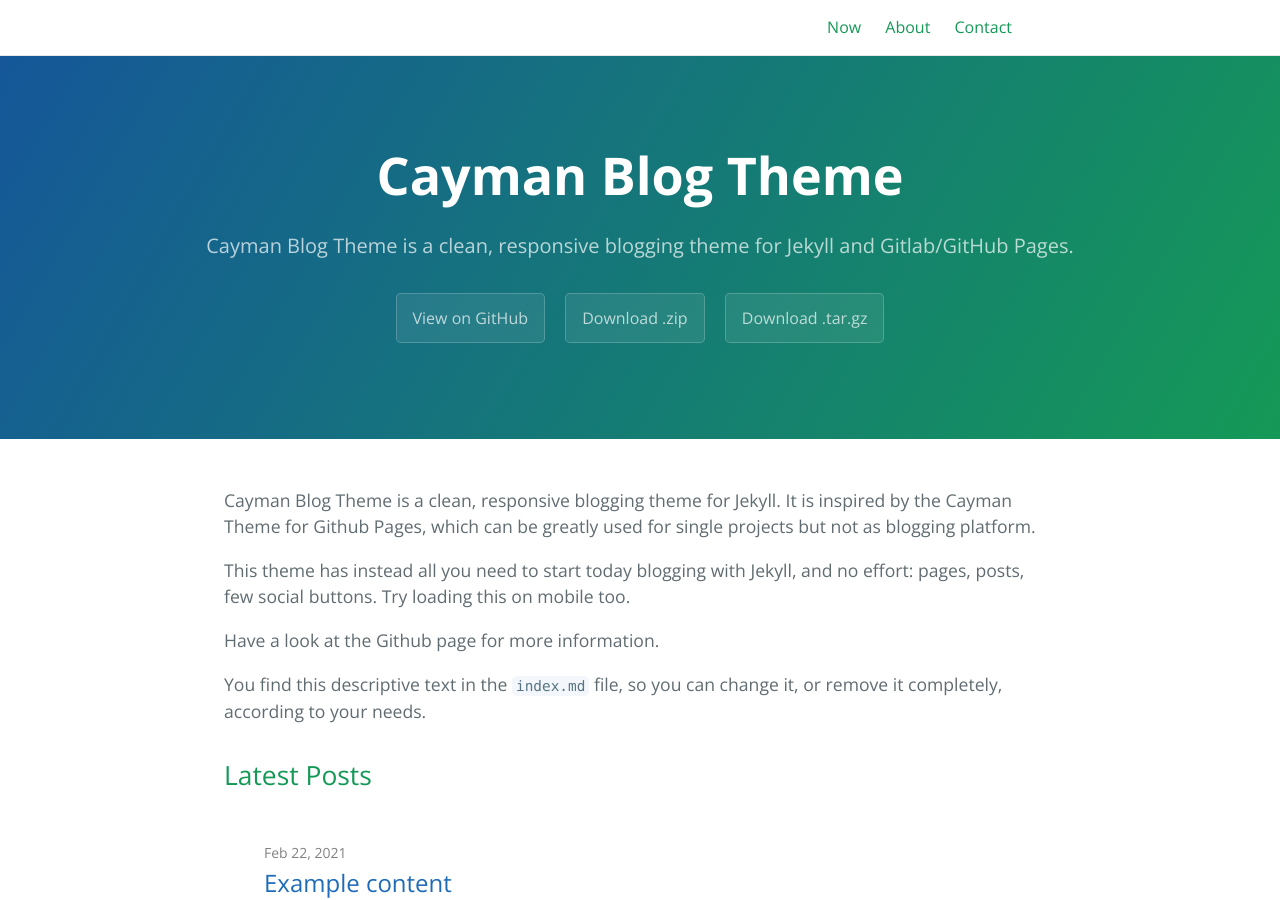
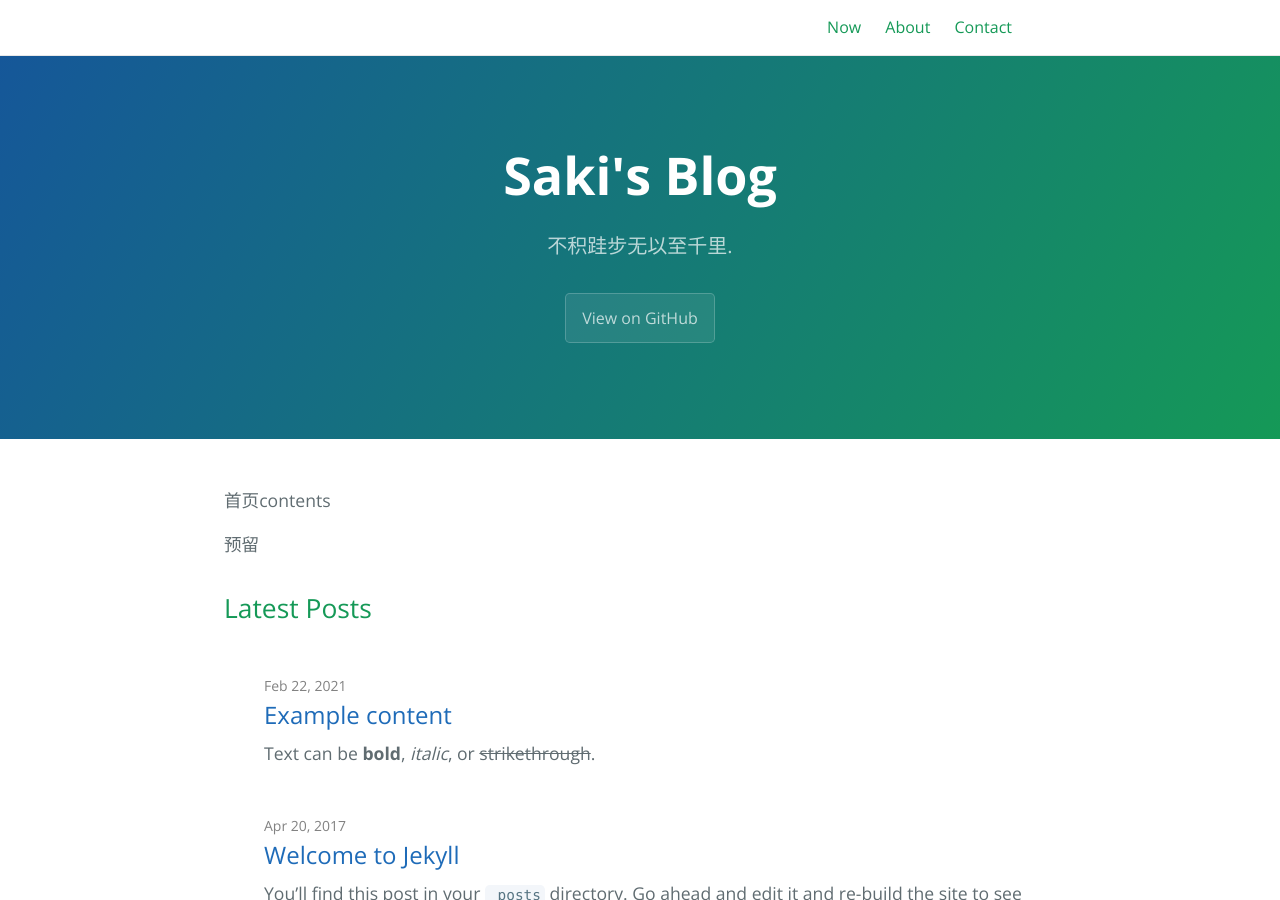
Before and after one commit to saki-xiong/booknotes, a Jekyll site: the page built from index.md, in a window 1280 px wide and 900 px high. Built offline with Jekyll 4.4.1, drawn with Linux system fonts in a browser that asks for light colours.

Commit message:
chg homepage

```diff
--- a/_config.yml
+++ b/_config.yml
@@ -1,6 +1,6 @@
-title: Cayman Blog Theme
-description: Cayman Blog Theme is a clean, responsive blogging theme for Jekyll and Gitlab/GitHub Pages.
-show_downloads: true
+title: Saki's Blog
+description: 不积跬步无以至千里.
+show_downloads: false
 
 baseurl: "/sakixiong.github.io" # change this to the subpath of your site, e.g. /blog. Leave it empty if you don't need it.
 url: "https://saki-xiong.github.io" # change this to the base hostname & protocol for your site
--- a/index.md
+++ b/index.md
@@ -8,10 +8,6 @@
 layout: home
 ---
 
-Cayman Blog Theme is a clean, responsive blogging theme for Jekyll. It is inspired by the Cayman Theme for Github Pages, which can be greatly used for single projects but not as blogging platform.
+首页contents
 
-This theme has instead all you need to start today blogging with Jekyll, and no effort: pages, posts, few social buttons. Try loading this on mobile too.
-
-Have a look at the Github page for more information.
-
-You find this descriptive text in the `index.md` file, so you can change it, or remove it completely, according to your needs.
+预留
```
Also changed, not shown: about.md (+2 -2 lines), contact.md (+2 -2 lines), now.md (+1 -1 lines).
